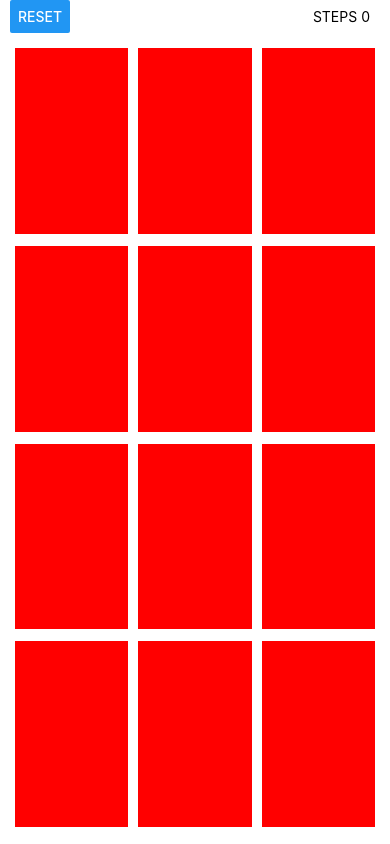
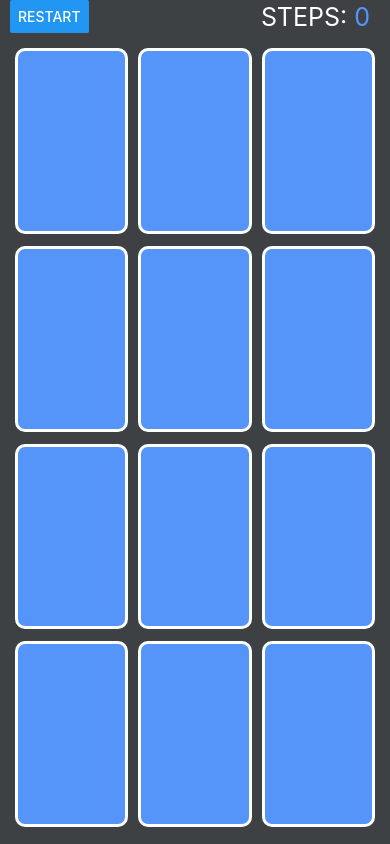
Before and after one commit to podiyaaa/card-flip-game, a React Native app: screen / in a window 390 px wide. Built offline with nearby package versions, Linux system fonts and the light colour scheme.

Commit message:
ui tweeks

```diff
--- a/src/presentation/components/card-view.tsx
+++ b/src/presentation/components/card-view.tsx
@@ -87,9 +87,7 @@ const CardView: React.FC<CardViewProps> = ({
 export default CardView;
 
 const styles = StyleSheet.create({
-  baseContainer: {
-    backgroundColor: 'white',
-  },
+  baseContainer: {},
   pressableContainer: {
     width: '92%',
     height: '94%',
@@ -98,17 +96,21 @@ const styles = StyleSheet.create({
   backCard: {
     width: '100%',
     height: '100%',
-    backgroundColor: 'pink',
+    backgroundColor: 'white',
     alignItems: 'center',
     justifyContent: 'center',
     position: 'absolute',
     top: 0,
     backfaceVisibility: 'hidden',
+    borderRadius: 10,
   },
   frontCard: {
     width: '100%',
     height: '100%',
-    backgroundColor: 'red',
+    backgroundColor: '#5594F8',
     backfaceVisibility: 'hidden',
+    borderRadius: 10,
+    borderColor: 'white',
+    borderWidth: 3,
   },
 });
--- a/src/presentation/screens/game-play/view.tsx
+++ b/src/presentation/screens/game-play/view.tsx
@@ -10,6 +10,7 @@ import {
   useWindowDimensions,
   View,
 } from 'react-native';
+import {backgroundBlack} from '../../../utils';
 import {CardView} from '../../components';
 import {useGamePlayScreenViewModel} from './view-model';
 
@@ -58,10 +59,12 @@ const GamePlayScreen: React.FC<GamePlayScreenProps> = () => {
     <SafeAreaView style={styles.safeArea}>
       <View style={styles.actionButtonsContainer}>
         <View style={styles.resetButtonContainer}>
-          <Button title="Reset" onPress={refresh} />
+          <Button title="Restart" onPress={refresh} />
         </View>
-        <View style={styles.stepsButtonContainer}>
-          <Text>STEPS {turns}</Text>
+        <View style={styles.stepsLabelContainer}>
+          <Text style={styles.stepsLabel}>
+            STEPS: <Text style={styles.turnCountLabel}>{turns}</Text>
+          </Text>
         </View>
       </View>
       <View style={styles.baseContainer} onLayout={onLayoutContainer}>
@@ -86,7 +89,7 @@ const GamePlayScreen: React.FC<GamePlayScreenProps> = () => {
 export default GamePlayScreen;
 
 const styles = StyleSheet.create({
-  safeArea: {flex: 1},
+  safeArea: {flex: 1, backgroundColor: backgroundBlack},
   center: {flex: 1, justifyContent: 'center', alignItems: 'center'},
   actionButtonsContainer: {
     flexDirection: 'row',
@@ -94,7 +97,14 @@ const styles = StyleSheet.create({
     justifyContent: 'space-between',
   },
   resetButtonContainer: {marginLeft: 10},
-  stepsButtonContainer: {marginRight: 20},
+  stepsLabelContainer: {marginRight: 20},
+  stepsLabel: {
+    fontSize: 25,
+    color: 'white',
+  },
+  turnCountLabel: {
+    color: '#5594F8',
+  },
   baseContainer: {
     flex: 1,
     flexWrap: 'wrap',
--- a/src/utils/index.ts
+++ b/src/utils/index.ts
@@ -1,3 +1,5 @@
+export const backgroundBlack = '#3D4144';
+
 export function randomNumbers(length: number): number[] {
   var numbers: number[] = [];
   var isRunning = true;
```
